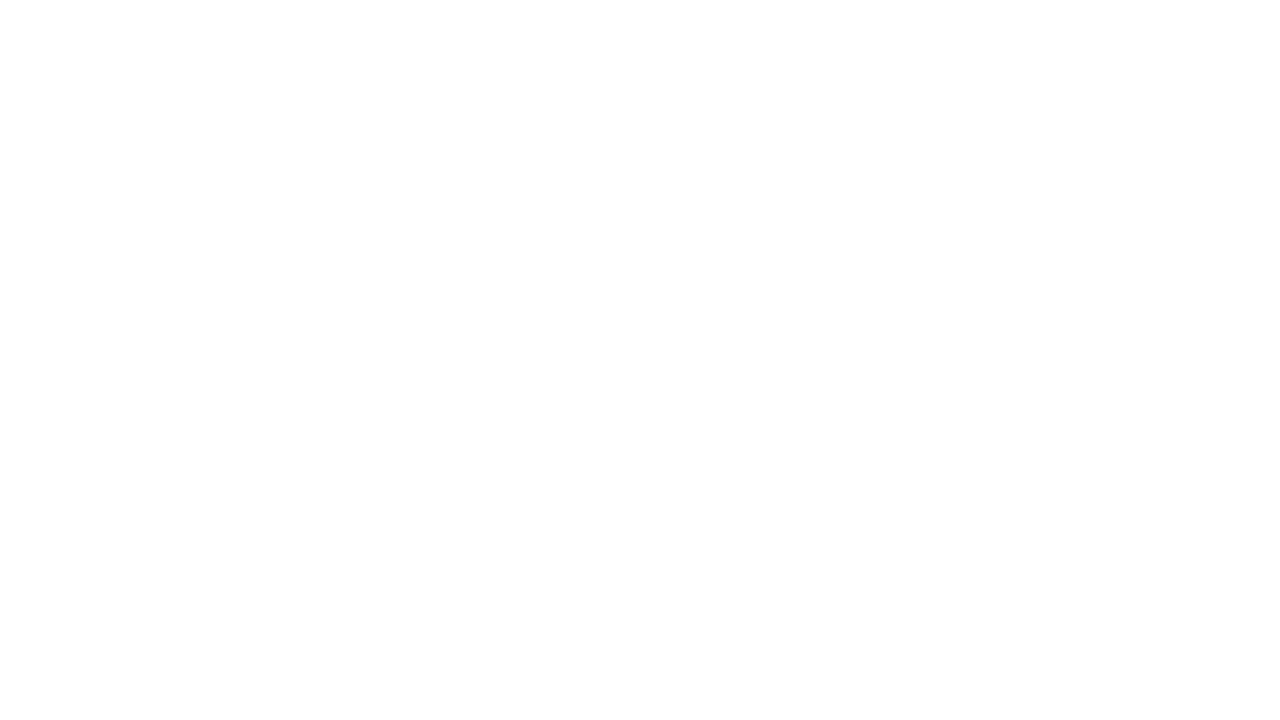
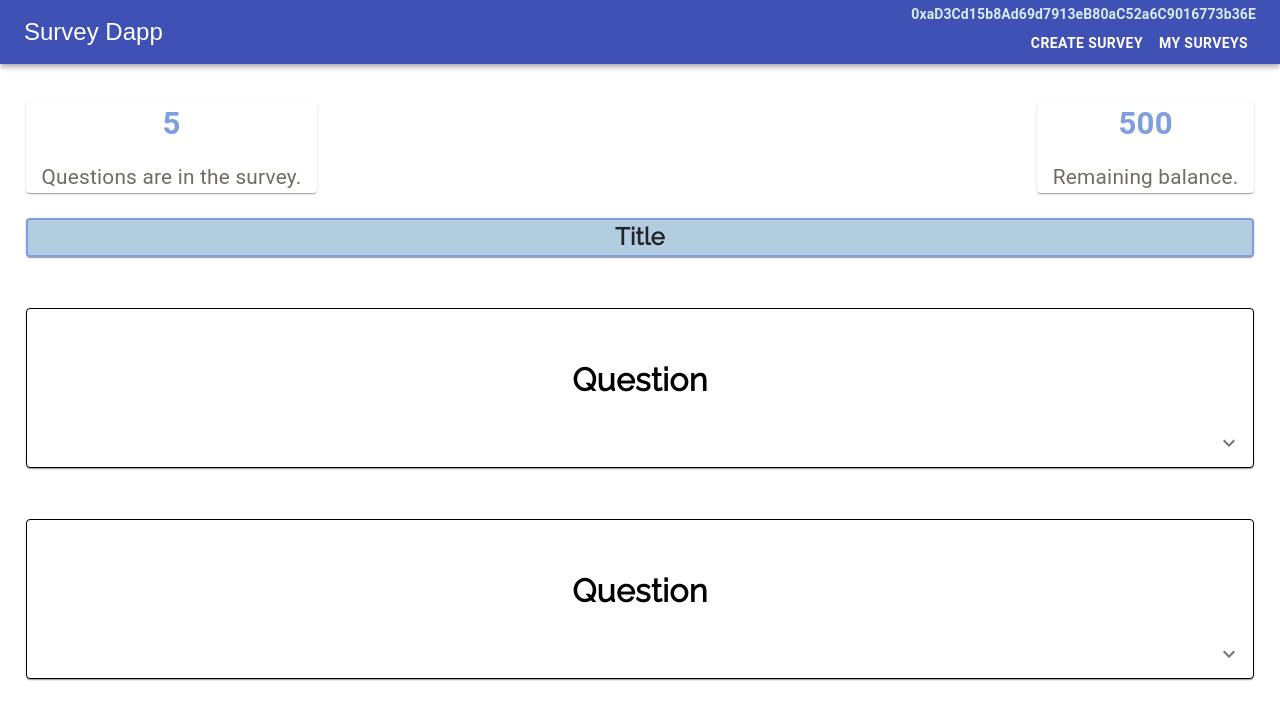
Before and after one commit to canberkkeles/survey_reward, a React (Create React App) app: page /details/1 in a window 1280 px wide. Shown: the top 720 px of the page. Built offline with nearby package versions, Linux system fonts and the light colour scheme; a web font is replaced by a local one.

Commit message:
Survey Details page

```diff
--- a/src/components/App.js
+++ b/src/components/App.js
@@ -1,9 +1,10 @@
 import React from "react";
 import Main from "./Main";
-import { BrowserRouter as Router, Switch, Route } from "react-router-dom";
+import { BrowserRouter as Router, Route } from "react-router-dom";
 import SurveyQuestion from "./SurveyAnswering/SurveyAnswering";
 import SurveyCreate from "./SurveyCreate/SurveyCreate";
 import ProfileSurveys from "./ProfileSurveys/ProfileSurveys";
+import SurveyDetails from "./SurveyDetails/SurveyDetails";
 function App() {
   const accountAddress = "0xaD3Cd15b8Ad69d7913eB80aC52a6C9016773b36E";
   const appName = "Survey Dapp";
@@ -12,7 +13,7 @@ function App() {
       <Route exact path="/">
         <Main appName={appName} accountAddress={accountAddress} />
       </Route>
-      <Route path="/fill/survey/:id">
+      <Route path="/fill/:id">
         <SurveyQuestion appName={appName} accountAddress={accountAddress} />
       </Route>
       <Route path="/create">
@@ -21,6 +22,9 @@ function App() {
       <Route path="/profile">
         <ProfileSurveys appName={appName} accountAddress={accountAddress} />
       </Route>
+      <Route path="/details/:id">
+        <SurveyDetails appName={appName} accountAddress={accountAddress} />
+      </Route>
     </Router>
   );
 }
--- a/src/components/ProfileSurveys/SurveyCard.js
+++ b/src/components/ProfileSurveys/SurveyCard.js
@@ -32,6 +32,12 @@ const useStyles = makeStyles((theme) => ({
   },
   expandOpen: {
     transform: "rotate(180deg)",
+  },
+
+  detailsButton: {
+    "&:hover": {
+      color: "white",
+    },
   },
 }));
 const open = createMuiTheme({
@@ -74,10 +80,11 @@ export default function SurveyCard(props) {
           <ThemeProvider theme={open}>
             <div>
               <Button
+                className={classes.detailsButton}
                 variant="contained"
                 color="primary"
                 style={{ color: "white" }}
-                href={`/details/survey/${props.surveyId}`}
+                href={`/details/${props.surveyId}`}
               >
                 Survey Data
               </Button>{" "}
--- /dev/null
+++ b/src/components/Styles/SurveyDetails.module.css
@@ -0,0 +1,20 @@
+.answer-card-text {
+  font-size: 2em !important;
+  font-family: "Raleway", sans-serif !important;
+  text-align: center;
+  color: black !important;
+  font-weight: bold !important;
+}
+
+.answer-card {
+  width: calc(100% - 4%);
+  border: 1px solid black;
+  margin: 2% 2%;
+  float: left;
+}
+
+.answer {
+  font-size: 1.5em !important;
+  font-family: "Raleway", sans-serif !important;
+  color: black !important;
+}
--- a/src/components/SurveyAnswering/AnswerForm.js
+++ b/src/components/SurveyAnswering/AnswerForm.js
@@ -1,4 +1,4 @@
-import React, { useState, useRef } from "react";
+import React, { useRef } from "react";
 import Button from "@material-ui/core/Button";
 import { lightBlue } from "@material-ui/core/colors";
 import { ThemeProvider, createMuiTheme } from "@material-ui/core/styles";
--- /dev/null
+++ b/src/components/SurveyDetails/AnswerCard.js
@@ -0,0 +1,81 @@
+import React, { useState } from "react";
+import { makeStyles } from "@material-ui/core/styles";
+import clsx from "clsx";
+import Card from "@material-ui/core/Card";
+import CardHeader from "@material-ui/core/CardHeader";
+import CardContent from "@material-ui/core/CardContent";
+import Collapse from "@material-ui/core/Collapse";
+import IconButton from "@material-ui/core/IconButton";
+import Typography from "@material-ui/core/Typography";
+import ExpandMoreIcon from "@material-ui/icons/ExpandMore";
+import styles from "../Styles/SurveyDetails.module.css";
+
+const useStyles = makeStyles((theme) => ({
+  media: {
+    height: 0,
+    paddingTop: "56.25%", // 16:9
+  },
+
+  expand: {
+    transform: "rotate(0deg)",
+    marginLeft: "auto",
+    transition: theme.transitions.create("transform", {
+      duration: theme.transitions.duration.shortest,
+    }),
+  },
+  expandOpen: {
+    transform: "rotate(180deg)",
+  },
+}));
+export default function AnswerCard(props) {
+  const classes = useStyles();
+  const [expanded, setExpanded] = useState(false);
+
+  const handleExpandClick = () => {
+    setExpanded(!expanded);
+  };
+
+  return (
+    <React.Fragment>
+      <Card className={styles["answer-card"]}>
+        <CardHeader />
+        <CardContent>
+          <Typography
+            variant="body2"
+            color="textSecondary"
+            component="p"
+            className={styles["answer-card-text"]}
+          >
+            Question
+          </Typography>
+        </CardContent>
+        <div style={{ float: "right" }}>
+          {" "}
+          <IconButton
+            className={clsx(classes.expand, {
+              [classes.expandOpen]: expanded,
+            })}
+            onClick={handleExpandClick}
+            aria-expanded={expanded}
+            aria-label="show more"
+          >
+            <ExpandMoreIcon />
+          </IconButton>
+        </div>
+        <Collapse in={expanded} timeout="auto" unmountOnExit>
+          <CardContent>
+            <Typography component="p" className={styles["answer"]}>
+              Answer
+            </Typography>
+            <Typography component="p" className={styles["answer"]}>
+              Answer
+            </Typography>
+            <Typography component="p" className={styles["answer"]}>
+              Answer
+            </Typography>
+          </CardContent>
+        </Collapse>
+      </Card>
+    </React.Fragment>
+  );
+}
--- /dev/null
+++ b/src/components/SurveyDetails/SurveyDetails.js
@@ -0,0 +1,19 @@
+import React from "react";
+import { useParams } from "react-router";
+import Navbar from "../UI/Navbar";
+import AnswerCard from "./AnswerCard";
+import SurveyInfo from "./SurveyInfo";
+const SurveyDetails = (props) => {
+  const { id } = useParams();
+  const questionCount = "5";
+  const prizePool = "500";
+  return (
+    <React.Fragment>
+      <Navbar appName={props.appName} accountAddress={props.accountAddress} />
+      <SurveyInfo questionCount={questionCount} prizePool={prizePool} />
+      <AnswerCard />
+      <AnswerCard />
+    </React.Fragment>
+  );
+};
+export default SurveyDetails;
--- /dev/null
+++ b/src/components/SurveyDetails/SurveyInfo.js
@@ -0,0 +1,21 @@
+import React from "react";
+import classes from "../Styles/SurveyCreate.module.css";
+import InstructionsCard from "../UI/InstructionsCard";
+const SurveyInfo = (props) => {
+  return (
+    <div>
+      <div className={classes["info-question"]}>
+        <p className={classes["info-question__remaining"]}>
+          {props.questionCount}
+        </p>{" "}
+        Questions are in the survey.
+      </div>
+      <div className={classes["info-participant"]}>
+        <p className={classes["info-question__remaining"]}>{props.prizePool}</p>{" "}
+        Remaining balance.
+      </div>
+      <InstructionsCard>Title</InstructionsCard>
+    </div>
+  );
+};
+export default SurveyInfo;
--- a/src/components/Surveys/SurveyCard.js
+++ b/src/components/Surveys/SurveyCard.js
@@ -166,7 +166,7 @@ export default function SurveyCard(props) {
                 variant="contained"
                 color="primary"
                 style={{ color: "white" }}
-                href={`/fill/survey/${props.surveyId}`}
+                href={`/fill/${props.surveyId}`}
               >
                 Begin Survey
               </Button>
```
